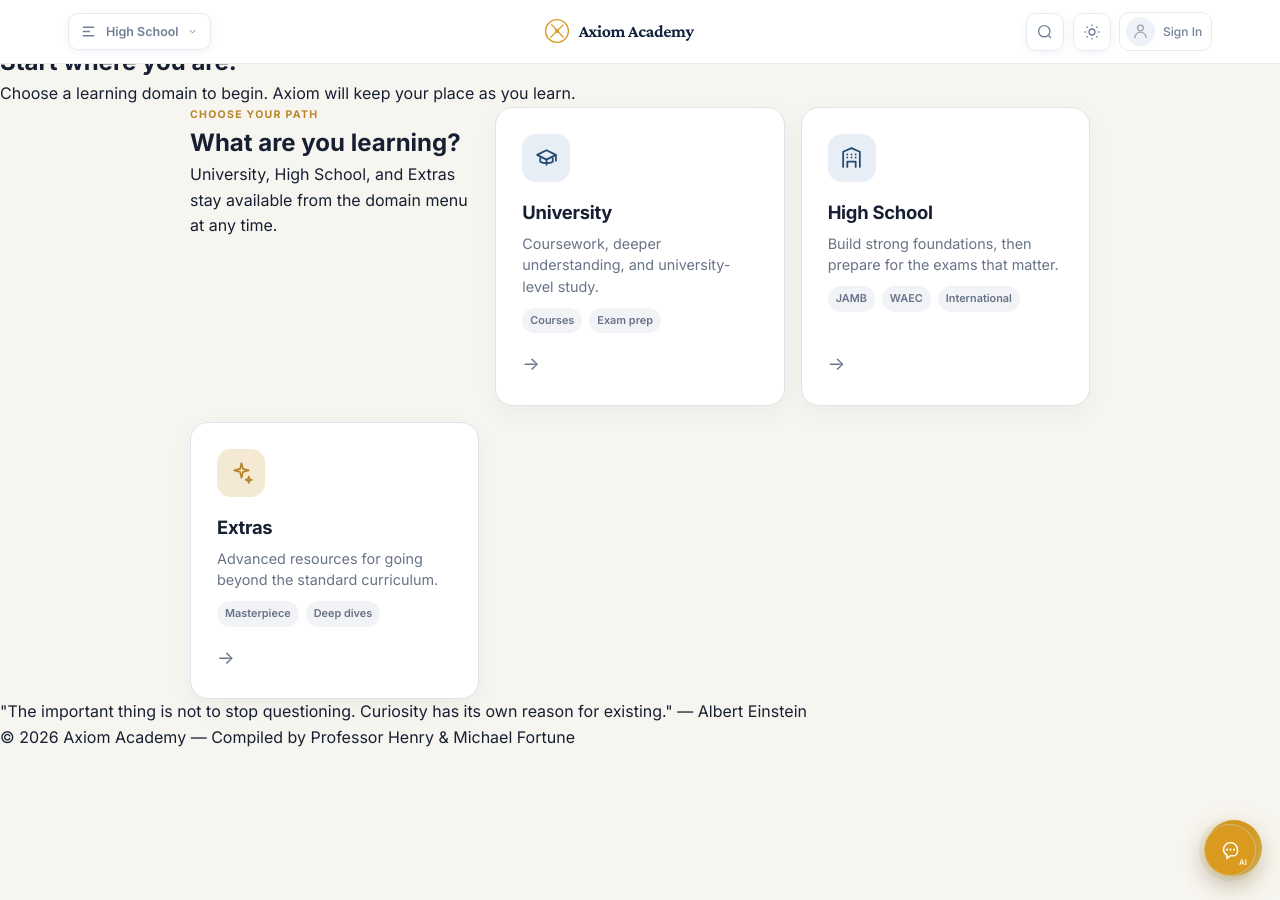
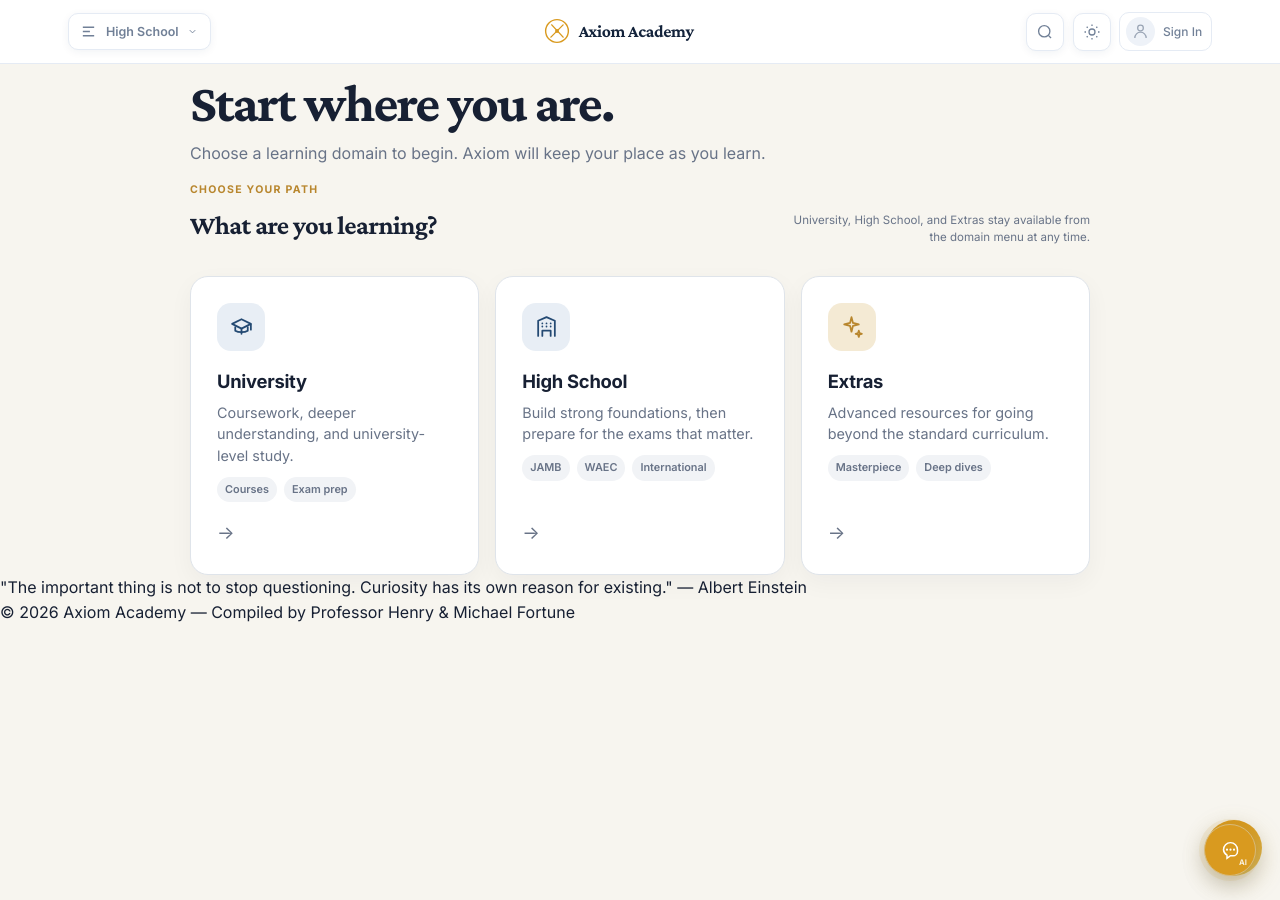
Before and after one commit to michaellegit28/axiom-academy, a Jekyll site: the page built from index.html, in a window 1280 px wide. Built offline with Jekyll 4.4.1, drawn with Linux system fonts in a browser that asks for light colours.

Commit message:
Phase C.5: load learning workspace styles

```diff
--- a/_layouts/app.html
+++ b/_layouts/app.html
@@ -15,6 +15,7 @@
   <link href="https://fonts.googleapis.com/css2?family=Crimson+Pro:ital,wght@0,400;0,600;0,700;1,400&family=Inter:wght@300;400;500;600;700&family=JetBrains+Mono:wght@400;500&display=swap" rel="stylesheet">
   <link rel="stylesheet" href="{{ site.baseurl }}/assets/css/app.css">
   <link rel="stylesheet" href="{{ site.baseurl }}/assets/css/premium.css">
+  <link rel="stylesheet" href="{{ site.baseurl }}/assets/css/home-workspace.css">
   {% if page.math %}
   <script src="https://polyfill.io/v3/polyfill.min.js?features=es6"></script>
   <script id="MathJax-script" async src="https://cdn.jsdelivr.net/npm/mathjax@3/es5/tex-mml-chtml.js"></script>
```
